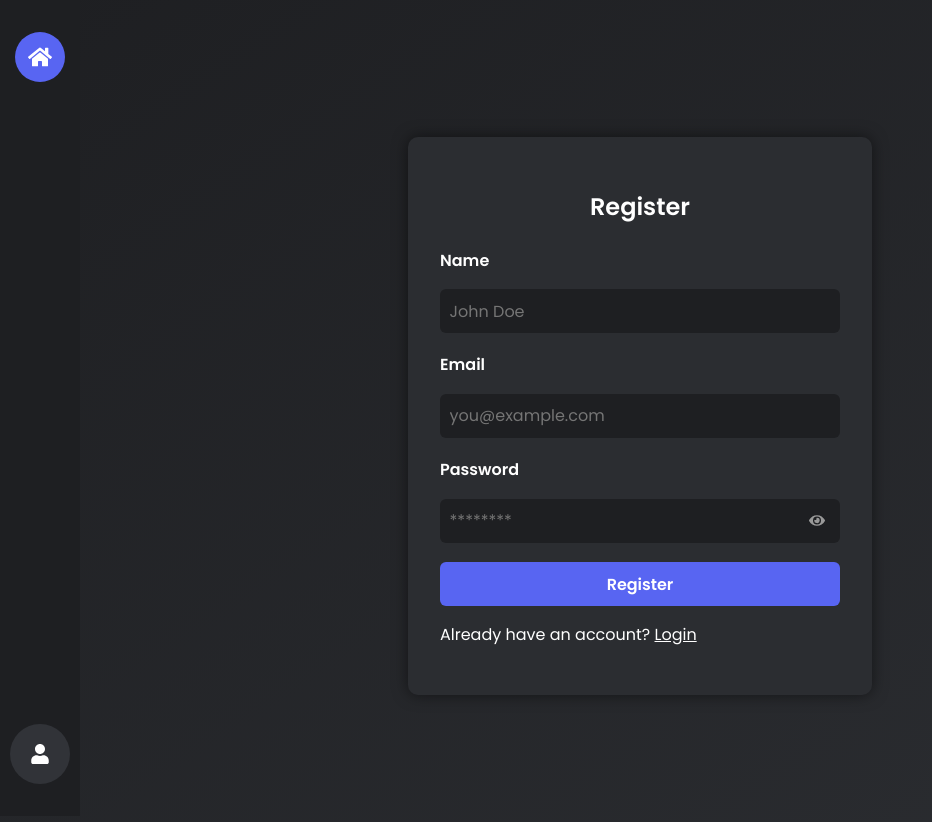
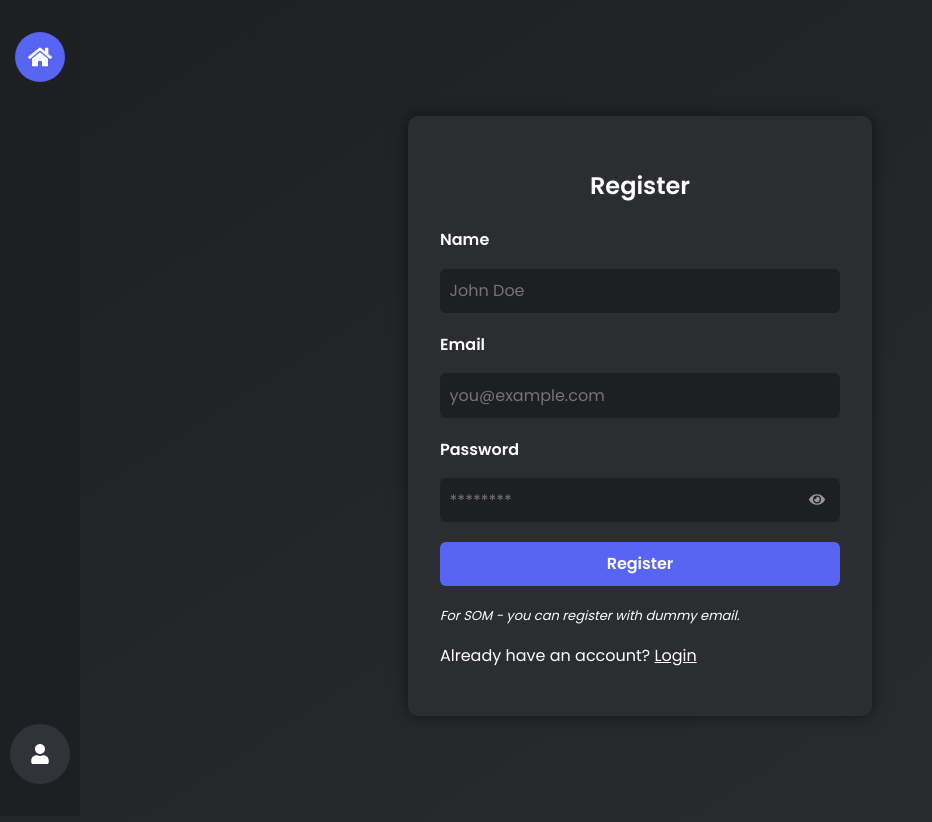
Before and after one commit to sherlockvj/roommateAi, a React (Create React App) app in the folder client/: page /register in a window 1280 px wide. Shown: the top 822 px of the page, without its empty margins (0-932 px from the left). Built offline with nearby package versions, Linux system fonts and the light colour scheme.

Commit message:
[CLIENT][SERVER] Updated message

```diff
--- a/client/src/pages/RegisterPage.js
+++ b/client/src/pages/RegisterPage.js
@@ -61,7 +61,9 @@ const RegisterPage = () => {
                     { name: "email", label: "Email", type: "email", placeholder: "you@example.com" },
                     { name: "password", label: "Password", type: "password", placeholder: "********" },
                 ]}
-                footer={<p>Already have an account? <Link to="/login">Login</Link></p>}
+                footer={
+                    <><p><i style={{ "fontSize": "small" }}>For SOM - you can register with dummy email.</i></p>
+                        <p>Already have an account? <Link to="/login">Login</Link></p></>}
             />
         </div>
     );
```
